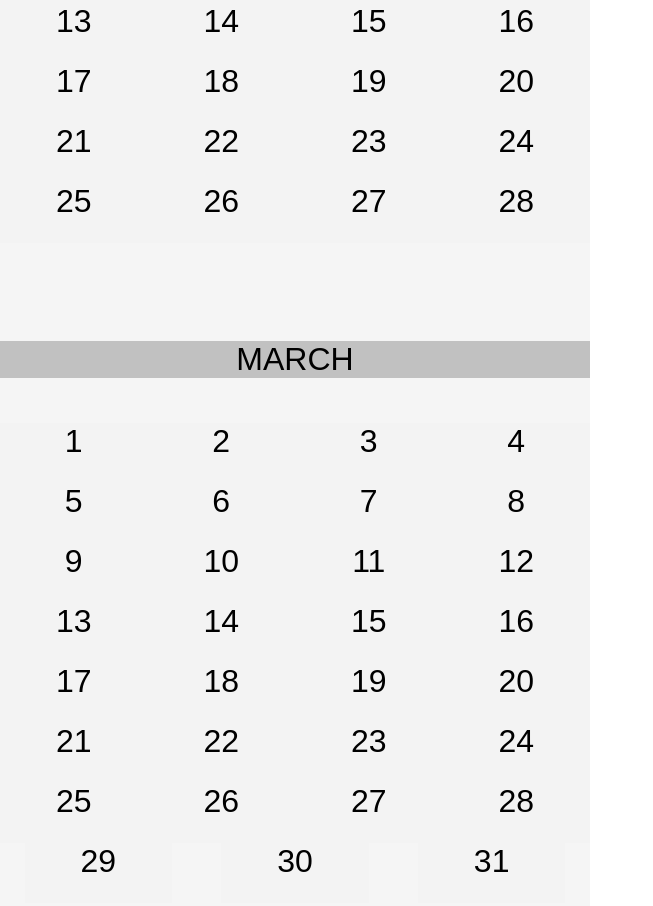
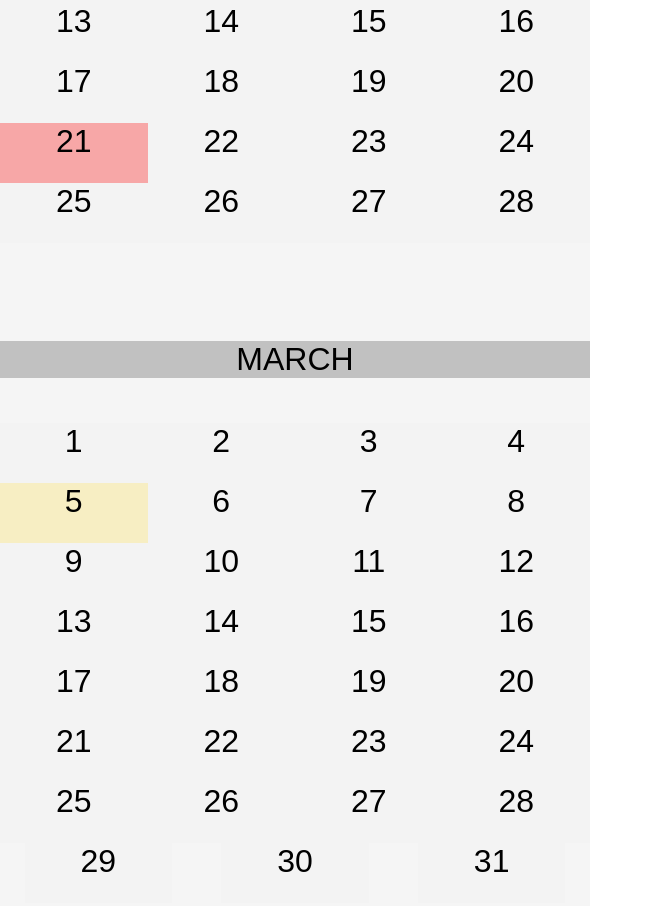
Before and after one commit to Ozzymand/UPBCalendar, a website: page index.html in a window 1280 px wide. Shown: the part 859-1765 px from the top of the page, without its empty margins (0-653 px from the left). Drawn offline with Linux system fonts and the light colour scheme.

Commit message:
Added automatic cell color for dates
Still testing on main :)

```diff
--- a/date.json
+++ b/date.json
@@ -4,23 +4,27 @@
             "materie": "MS",
             "data": "21-2",
             "ora": "12:00",
-            "sala": "EB102"
+            "sala": "EB102",
+            "color": "#f7000052"
         },
         {
             "materie": "ALG",
             "data": "7-5",
             "ora": "8:00",
-            "sala": "EG202"
+            "sala": "EG202",
+            "color": "#4b97d152"
         }
     ],
     "teste": [
         {
             "materie": "TCE",
-            "data": "5-3"
+            "data": "5-3",
+            "color": "#f9dc5852"
         },
         {
             "materie": "MME",
-            "data": "12-7"
+            "data": "12-7",
+            "color": "#f9dc5852"
         }
     ]
 }
--- a/index.html
+++ b/index.html
@@ -11,9 +11,8 @@
 </head>
 
 <body>
-    <div id="container">
+    <div id="container"></div>
 
-    </div>
 </body>
 
 </html>
--- a/main.js
+++ b/main.js
@@ -4,6 +4,33 @@ let year = date.getYear();
 let month = date.getMonth();
 let cont = document.getElementById('container');
 
+let url = 'https://raw.githubusercontent.com/Ozzymand/UPBCalendar/main/date.json';
+
+fetch(url)
+    .then(response => response.json())
+    .then(inputData => {
+      for(var i = 0; i < inputData.examens.length; i++){
+        var data = inputData.examens[i].data.split('-');
+        var materie = inputData.examens[i].materie;
+        var ora = inputData.examens[i].ora;
+        var sala = inputData.examens[i].sala;
+        var color = inputData.examens[i].color;
+
+        // search for the date in calendar
+        var dateIn = document.getElementById(`${data[0]-1}-${data[1]-1}`);
+        dateIn.style = `background-color: ${color}`;
+
+      }
+      for(var i = 0; i < inputData.teste.length; i++){
+        var data = inputData.teste[i].data.split('-');
+        var materie = inputData.teste[i].materie;
+        var color = inputData.teste[i].color;
+
+        // search for the date in calendar
+        var dateIn = document.getElementById(`${data[0]-1}-${data[1]-1}`);
+        dateIn.style = `background-color: ${color}`;
+      }
+    });
 
 function makeMonth(monthNum) {
   var newMonth = document.createElement('div');
@@ -22,6 +49,7 @@ function makeMonth(monthNum) {
   let daysInMonth = new Date(year, monthNum+1, 0).getDate();
   for(var i = 0; i < daysInMonth; i++){
     var li = document.createElement('li');
+    li.id = `${i}-${monthNum}`;
     li.appendChild(document.createTextNode(i+1));
     ul.appendChild(li);
   }
@@ -31,5 +59,3 @@ function makeMonth(monthNum) {
 for(var i = 0; i < 12; i++){
   makeMonth(i);
 }
-
-console.log(JSON.stringify(dateUni));
```
